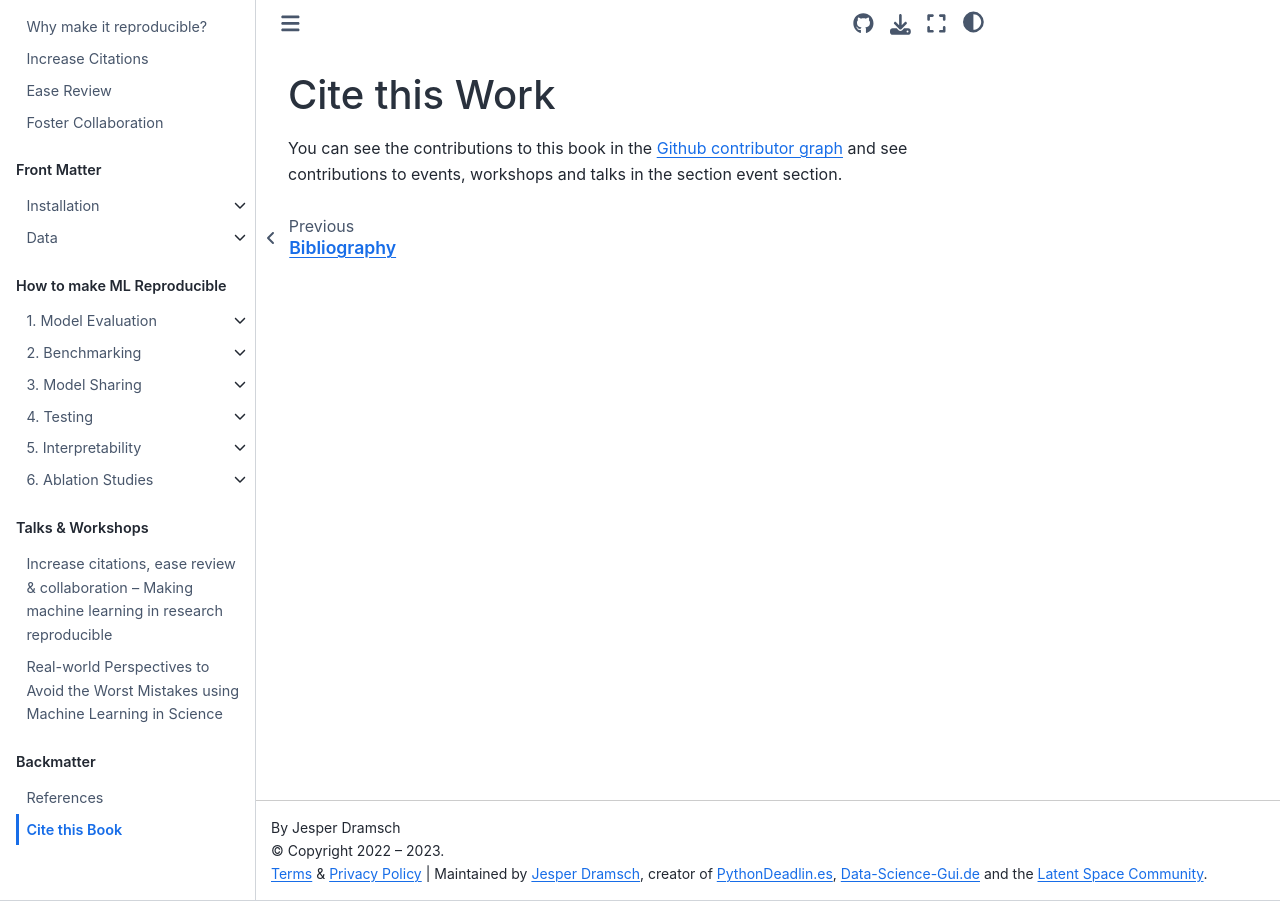
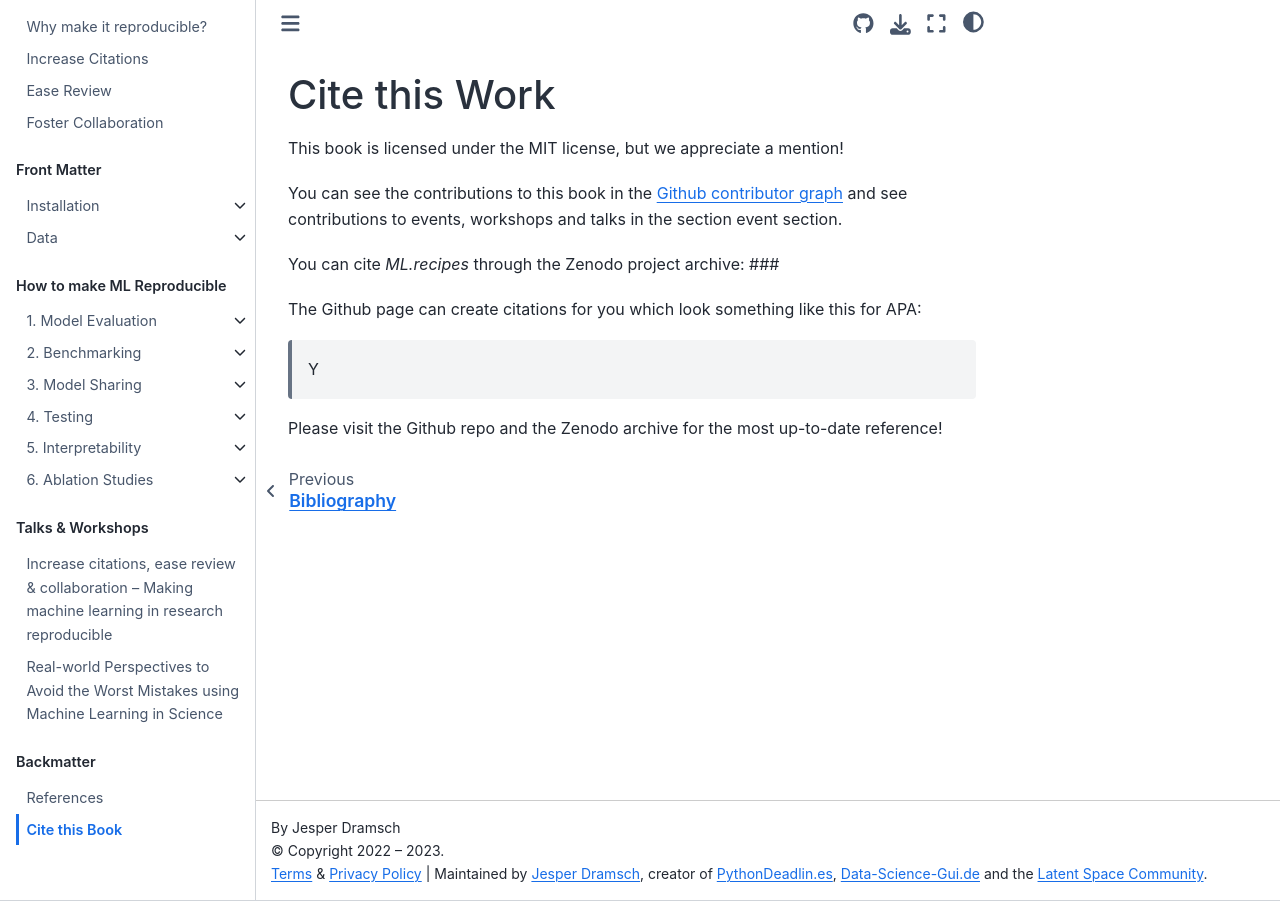
Before and after one commit to JesperDramsch/ml.recipes, a Jupyter Book: the page built from book/backmatter/cite.md, in a window 1280 px wide. Built offline with Jupyter Book 1.0.4 settings and Sphinx 7.4.7 and the Sphinx Book theme 1.1.4, drawn with Linux system fonts in a browser that asks for light colours.

Commit message:
Fix errors and manage citation

```diff
--- a/book/backmatter/cite.md
+++ b/book/backmatter/cite.md
@@ -1,3 +1,13 @@
 # Cite this Work
 
+This book is licensed under the MIT license, but we appreciate a mention!
+
 You can see the contributions to this book in the [Github contributor graph](https://github.com/JesperDramsch/ml-for-science-reproducibility-tutorial/graphs/contributors) and see contributions to events, workshops and talks in the section event section.
+
+You can cite _ML.recipes_ through the Zenodo project archive: ###
+
+The Github page can create citations for you which look something like this for APA:
+
+> Y
+
+Please visit the Github repo and the Zenodo archive for the most up-to-date reference!
```
Also changed, not shown: book/img/logo.png, book/img/logo_old.png (added), book/img/mlrecipes.ico, book/img/mlrecipes_old.ico (added), book/notebooks/4-testing.ipynb, book/notebooks/5-interpretability.ipynb, 1 other file.
